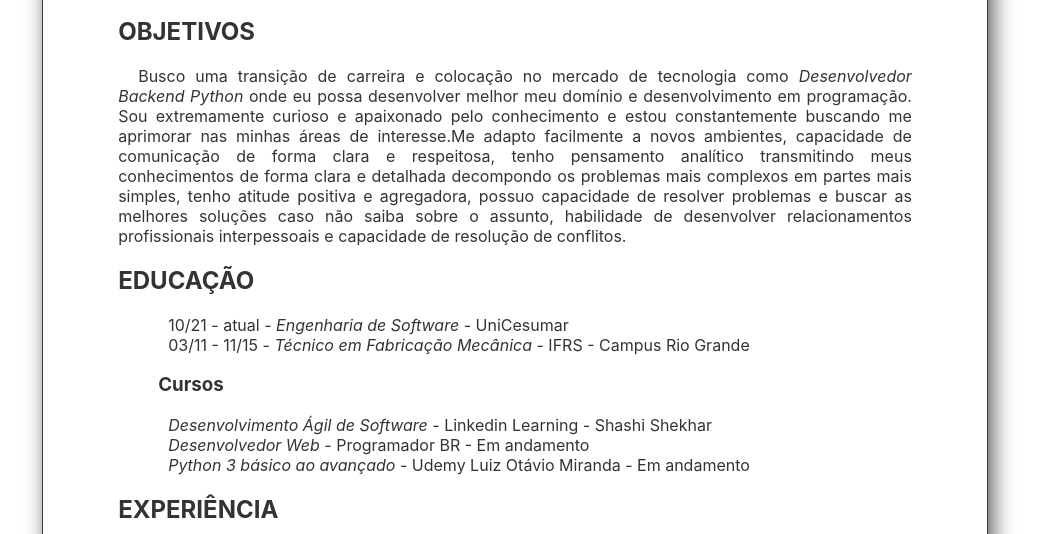
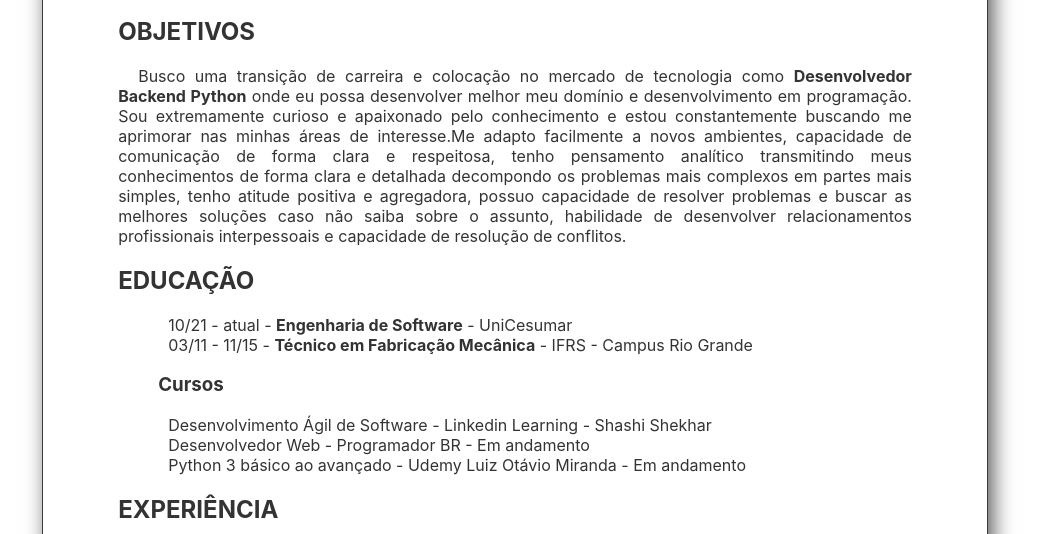
Before and after one commit to ofernandobarbosa/Curriculo, a plain HTML site: page index.html in a window 1280 px wide. Shown: the part 266-800 px from the top of the page, without its empty margins (125-1164 px from the left). Drawn offline with Linux system fonts and the light colour scheme.

Commit message:
Update index.html

```diff
--- a/index.html
+++ b/index.html
@@ -58,8 +58,8 @@
 
         <h2>OBJETIVOS</h2>
         <p>
-            Busco uma transição de carreira e colocação no mercado de tecnologia como <em>Desenvolvedor Backend
-                Python</em> onde eu possa desenvolver melhor meu domínio e desenvolvimento em programação. Sou
+            Busco uma transição de carreira e colocação no mercado de tecnologia como <strong>Desenvolvedor Backend
+                Python</strong> onde eu possa desenvolver melhor meu domínio e desenvolvimento em programação. Sou
             extremamente curioso e apaixonado pelo conhecimento e estou constantemente buscando me aprimorar nas minhas
             áreas de interesse.Me adapto facilmente a novos ambientes, capacidade de comunicação de forma clara e
             respeitosa, tenho pensamento analítico transmitindo meus conhecimentos de forma clara e detalhada decompondo
@@ -71,12 +71,12 @@
 
         <h2>EDUCAÇÃO</h2>
         <ul>
-            <li>10/21 - atual - <em>Engenharia de Software</em> - UniCesumar </li>
-            <li>03/11 - 11/15 - <em>Técnico em Fabricação Mecânica</em> - IFRS - Campus Rio Grande</li>
+            <li>10/21 - atual - <strong>Engenharia de Software</strong> - UniCesumar </li>
+            <li>03/11 - 11/15 - <strong>Técnico em Fabricação Mecânica</strong> - IFRS - Campus Rio Grande</li>
             <h3>Cursos</h3>
-            <li><em>Desenvolvimento Ágil de Software -</em> Linkedin Learning - Shashi Shekhar</li>
-            <li><em>Desenvolvedor Web</em> - Programador BR - Em andamento</li>
-            <li><em>Python 3 básico ao avançado</em> - Udemy Luiz Otávio Miranda - Em andamento</li>
+            <li><stron>Desenvolvimento Ágil de Software -</stron> Linkedin Learning - Shashi Shekhar</li>
+            <li><stron>Desenvolvedor Web</stron> - Programador BR - Em andamento</li>
+            <li><stron>Python 3 básico ao avançado</stron> - Udemy Luiz Otávio Miranda - Em andamento</li>
         </ul>
         </ul>
 
@@ -84,7 +84,7 @@
 
         <h2>EXPERIÊNCIA</h2>
         <ul>
-            <li><em>04/18 - atual - Analista de Manutenção Jr - Yara Brasil Fertilizantes:</em>
+            <li><strong>04/18 - atual - Analista de Manutenção Jr - Yara Brasil Fertilizantes:</strong>
             <li>Key User SAP PM</li>
             <li>Saneamento de cadastro de materiais;</li>
             <li>Gerenciamento de cadastros e ativos imobilizados novos da empresa;</li>
```
